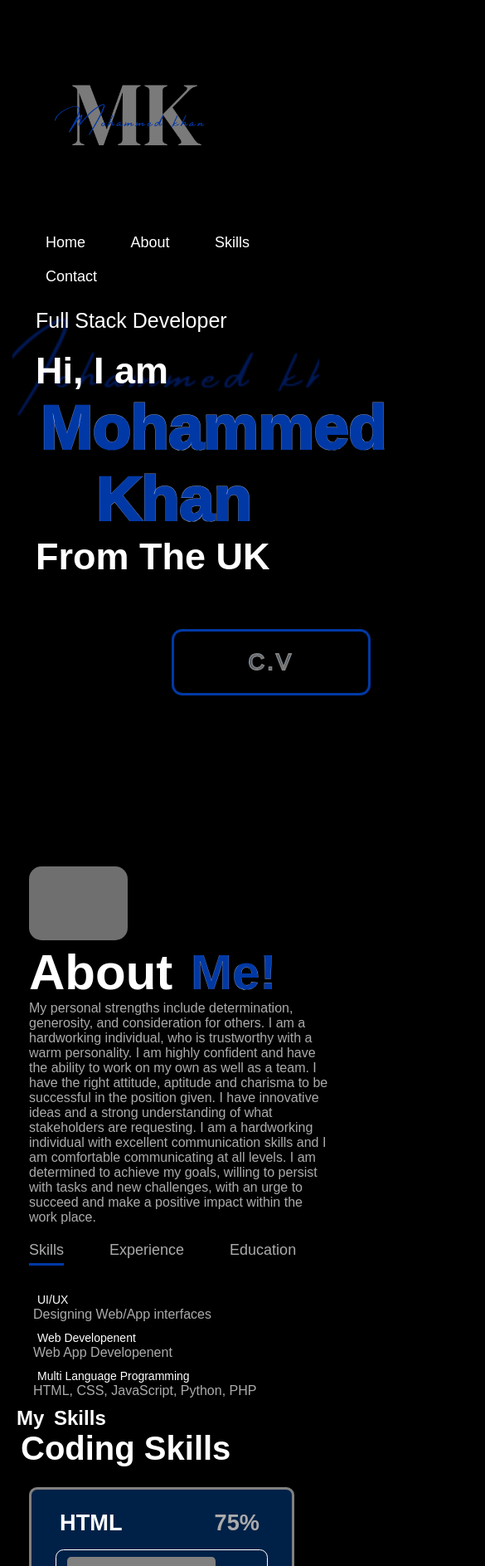
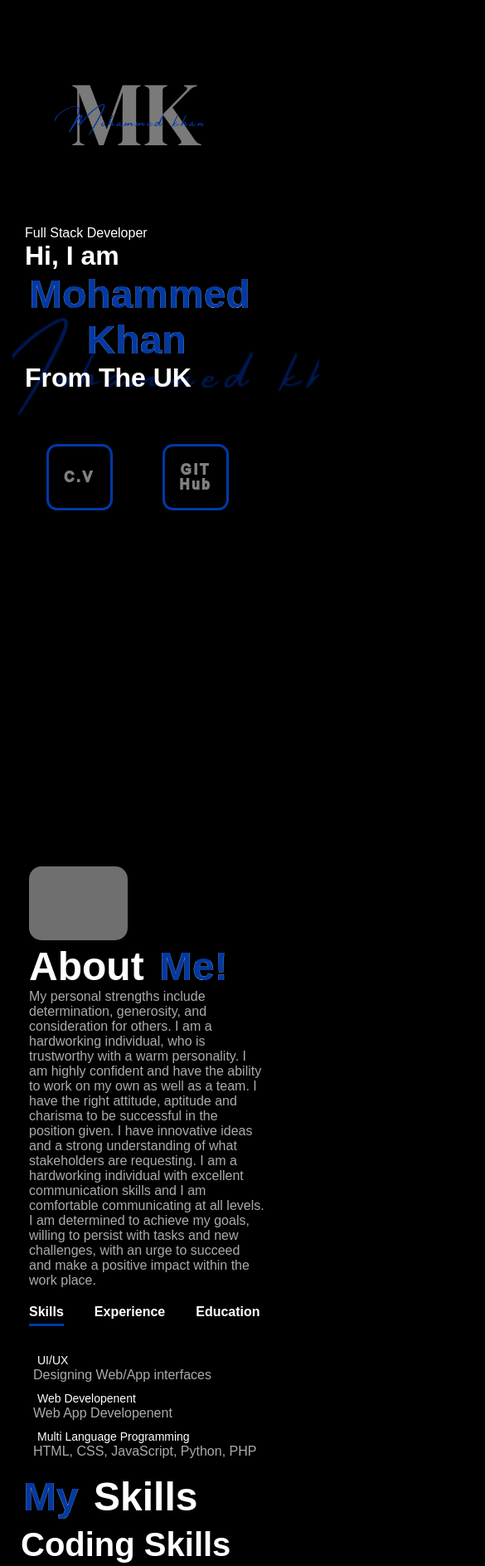
Before and after one commit to Atiq717/Portfolio, a plain HTML site: page index.html in a window 390 px wide. Shown: the top 1887 px of the page at 83% size, 585 px wide, since content can reach past the window. Drawn offline with Linux system fonts and the light colour scheme; grey boxes are pictures that could not be loaded.

Commit message:
mobile-view commit 2.0

```diff
--- a/index.html
+++ b/index.html
@@ -22,6 +22,11 @@
                 <p>Full Stack Developer</p>
                 <h1>Hi, I am <span>Mohammed</span><br><span class="second-header">Khan</span> From The UK</h1>
             </div>
+            <div class="header-text-1">
+                <p>Full Stack Developer</p>
+                <h1>Hi, I am <br><span>Mohammed</span><br><span class="second-header">Khan</span> <br>From The UK</h1>
+            </div>
+
             <div class="btn-box">
                 <a href="#" class="btn">C.V</a>
                 <a href="#" class="btn">GIT Hub</a>
@@ -37,7 +42,7 @@
                 </div>
                 <div class="about-col-2">
                     <h2 class="sub-title">About <span>Me!</span></h2>
-                    <p>My personal strengths include determination, generosity, and consideration for others. I am a hardworking individual, who is trustworthy with a warm personality. I am highly confident and have the ability to work on my own as well as a team. I have the right attitude, aptitude and charisma to be successful in the position given. I have innovative ideas and a strong understanding of what stakeholders are requesting. I am a hardworking individual with excellent communication skills and I am comfortable communicating at all levels. I am determined to achieve my goals, willing to persist with tasks and new challenges, with an urge to succeed and make a positive impact within the work place.
+                    <p class="para">My personal strengths include determination, generosity, and consideration for others. I am a hardworking individual, who is trustworthy with a warm personality. I am highly confident and have the ability to work on my own as well as a team. I have the right attitude, aptitude and charisma to be successful in the position given. I have innovative ideas and a strong understanding of what stakeholders are requesting. I am a hardworking individual with excellent communication skills and I am comfortable communicating at all levels. I am determined to achieve my goals, willing to persist with tasks and new challenges, with an urge to succeed and make a positive impact within the work place.
                     </p>
                     <div class="tab-titles">
                         <p class="tab-links active-link" onclick="opentab('skills')">Skills</p>
@@ -76,7 +81,7 @@
     </section>
     <!-- Skills -->
     <section id="skills" class="skills">
-        <h2 class="heading">My <span>Skills</span></h2>
+        <h2 class="heading"><span>My</span> Skills</h2>
         <div class="skills-row">
             <div class="skills-column">
                 <h3 class="title">Coding Skills</h3>
@@ -140,7 +145,7 @@
             </div>
 
             <div class="btn-box btns">
-                <button type="submit" name="Submit" class="btn">Submit</button>
+                <button type="submit" name="Submit" class="btn" style="width:27%;">Submit</button>
             </div>
         </form>
     </section>
--- a/style.css
+++ b/style.css
@@ -15,6 +15,9 @@ body{
     background-size: cover;
     background-position: center;
     opacity: 1;
+}
+.header-text-1{
+    display: none;
 }
 #container{
     padding: 10px 10%;
@@ -149,7 +152,7 @@ nav ul li a:hover::after{
     flex-basis: 60%;
 }
 .sub-title{
-    font-size: 60px;
+    font-size: 3.75rem;
     font-weight: 600;
     color: #fff;
 }
@@ -164,11 +167,12 @@ nav ul li a:hover::after{
     margin: 20px 0 40px;
 }
 .tab-links{
-    margin-right: 50px;
-    font-size: 18px;
-    font-weight: 500;
+    margin-right: 2rem;
+    font-size: 1rem;
+    font-weight: 700;
     cursor: pointer;
     position: relative;
+    color: #fff;
 }
 
 .tab-links::after{
@@ -206,7 +210,15 @@ nav ul li a:hover::after{
     padding-bottom: 7rem;
     background: #000;
 }
+.skills .heading{
+    margin: 0.5rem;
+    font-size: 3rem;
+}
 
+.skills .heading span{
+    color: #0039a6;
+    -webkit-text-stroke: 0.2px #fff;
+}
 .skills-column .title{
     font-size: 2.5rem;
     margin: 0 0 1.5rem;
@@ -355,7 +367,7 @@ nav ul li a:hover::after{
     align-items: center;
     flex-wrap: wrap;
     padding: 2rem 9%;
-    margin-top: 15%;
+    margin-top: 25%;
     background-color: #002147;
 }
 
@@ -397,3 +409,98 @@ nav ul li a:hover::after{
     color: #000;
     text-decoration: none;
 }
+
+@media only screen and (max-width:425px){
+    .header{
+        display: flex;
+        flex-direction: column;
+    }
+    .header ul{
+        display: none;
+    }
+    .header .header-text{
+        font-size: 1rem;
+        padding-top: 10%;
+    }
+    .header .header-text span{
+        font-size: 1.5rem;
+    }
+    .header-text{
+        display: none;
+    }
+    .header-text-1{
+        display: block;
+    }
+    .header-text-1 span{
+        color: #0039a6;
+        font-size: 3rem;
+        -webkit-text-stroke: 0.2px #fff;
+
+    }
+    .btn-box{
+        position: relative;
+        display: flex;
+        justify-content: start;
+        gap: 5%;
+        text-align: center;
+        margin-left: 10%;
+    }
+
+    .btn-box .btn{
+        position: relative;
+        display: inline-flex;
+        justify-content: center;
+        align-items: center;
+        width: 5rem;
+        margin: 5% 0;
+        height: 100%;
+        background: transparent;
+        border: 0.2rem solid #0039a6;
+        border-radius: 0.8rem;
+        -webkit-text-stroke: 2px gray;
+        font-size: 1rem;
+        font-weight: 300;
+        letter-spacing: 0.2rem;
+        color: #002147;
+        text-decoration: none;
+        z-index: 1;
+        overflow: hidden;
+    }
+
+    .btn-box .btn::before{
+        content: ' ';
+        position: absolute;
+        top: 0;
+        left: 0;
+        width: 0;
+        height: 100%;
+        background: #002147;
+        z-index: -1;
+        transition: 0.5s;
+        opacity: 0.9;
+     }
+
+     .btn-box .btn:hover::before{
+        width: 100%;
+     }
+     .about{
+        margin-top: 500px;
+    }
+    .sub-title{
+        font-size: 3rem;
+    }
+    .para{
+        width: 90%;
+        font-size: 1rem;
+    }
+    .tab-titles{
+    }
+    .contact btn{
+    }
+    .footer-text{
+        margin: 10px;
+    }
+    .footer-iconTop{
+        margin: 10px;
+    }
+}
```
